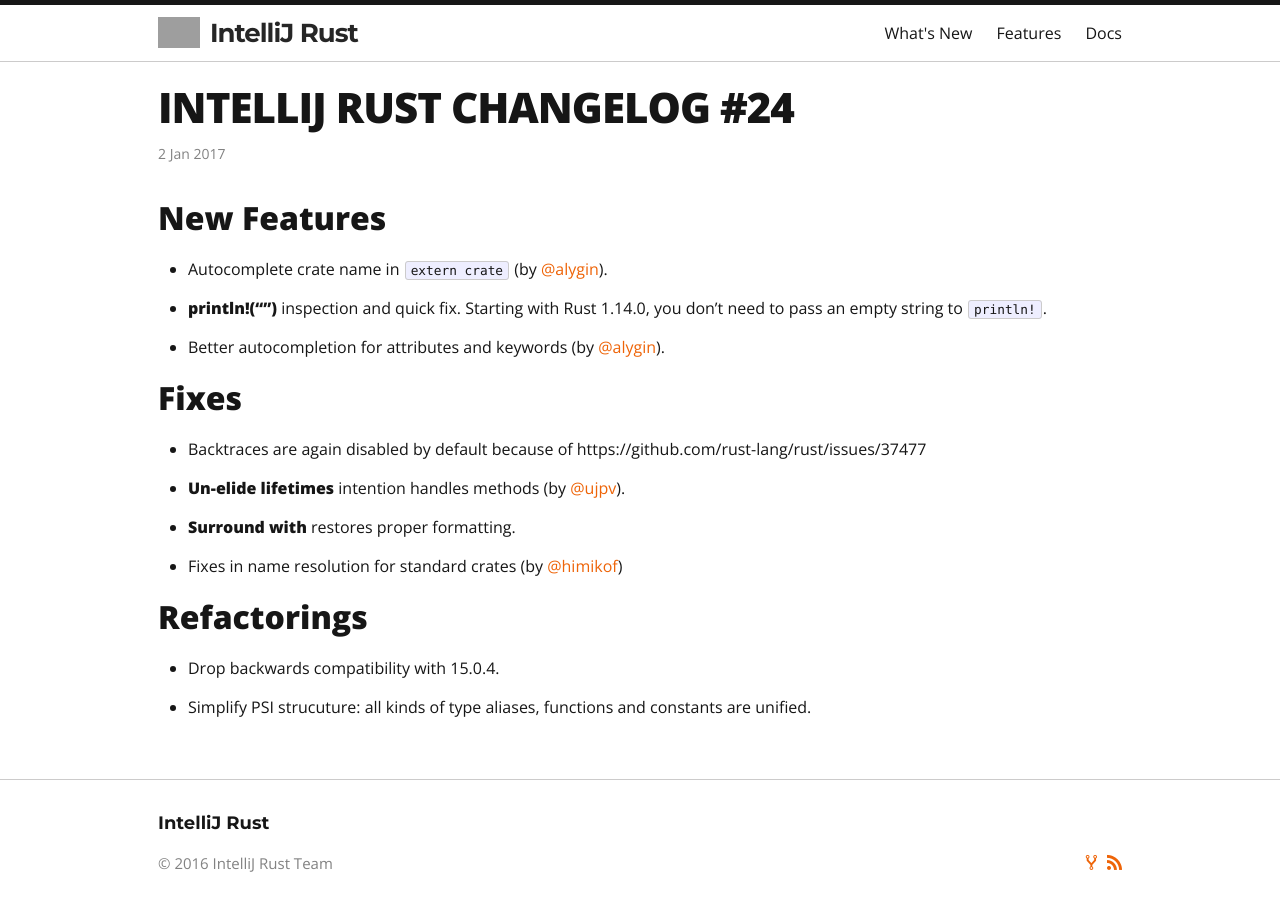
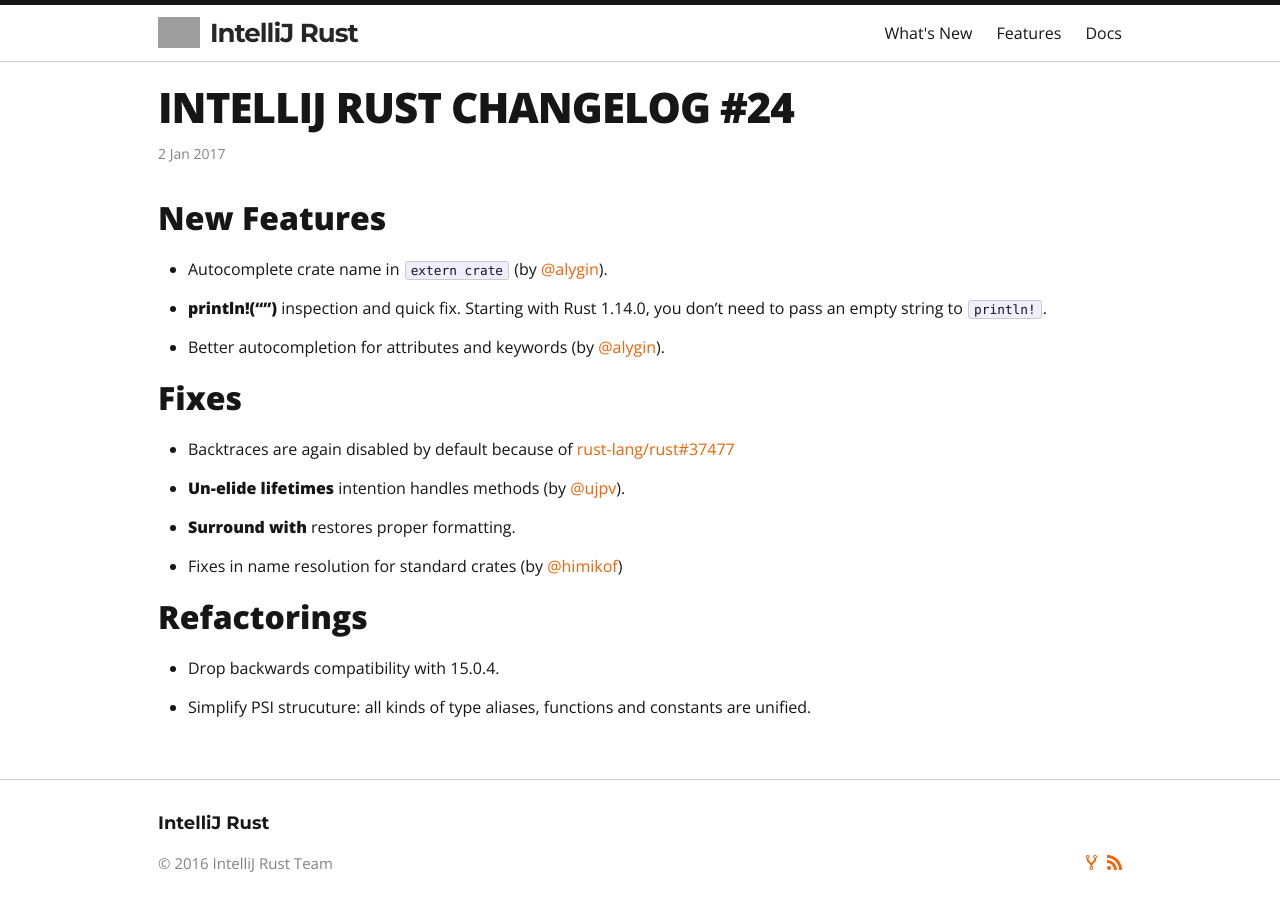
Before and after one commit to intellij-rust/intellij-rust.github.io, a Jekyll site: the page built from _posts/2017-01-02-changelog-24.markdown, in a window 1280 px wide and 935 px high, cut to the strip 0-911 px from the top of the window. Built offline with Jekyll 4.4.1, drawn with Linux system fonts in a browser that asks for light colours; nearby versions of some CDN libraries; some web fonts are replaced; some of the changed lines change nothing that is shown; grey boxes are pictures that could not be loaded.

Commit message:
fix link

```diff
--- a/_posts/2017-01-02-changelog-24.markdown
+++ b/_posts/2017-01-02-changelog-24.markdown
@@ -15,8 +15,7 @@
 
 ## Fixes
 
-* Backtraces are again disabled by default because of
-  https://github.com/rust-lang/rust/issues/37477
+* Backtraces are again disabled by default because of [rust-lang/rust#37477]
 
 * **Un-elide lifetimes** intention handles methods (by [@ujpv]).
 
@@ -35,3 +34,4 @@
 [@alygin]: https://github.com/alygin
 [@ujpv]: https://github.com/ujpv
 [@himikof]: https://github.com/himikof
+[rust-lang/rust#37477]: https://github.com/rust-lang/rust/issues/37477
```
